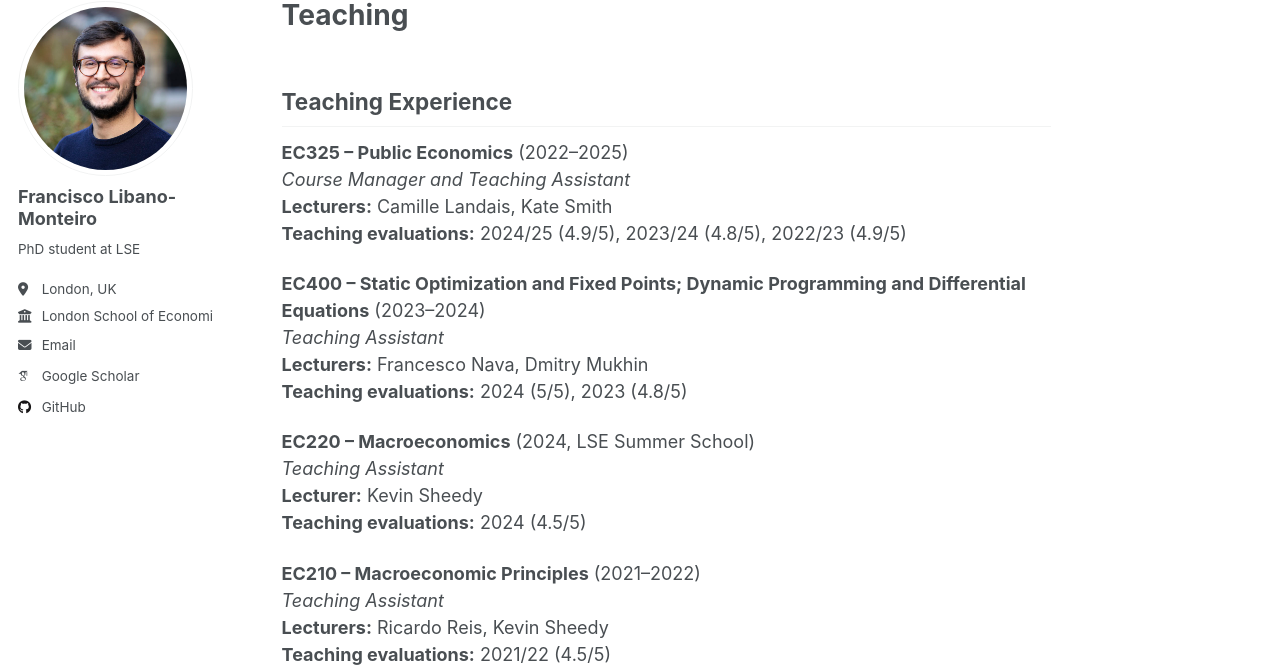
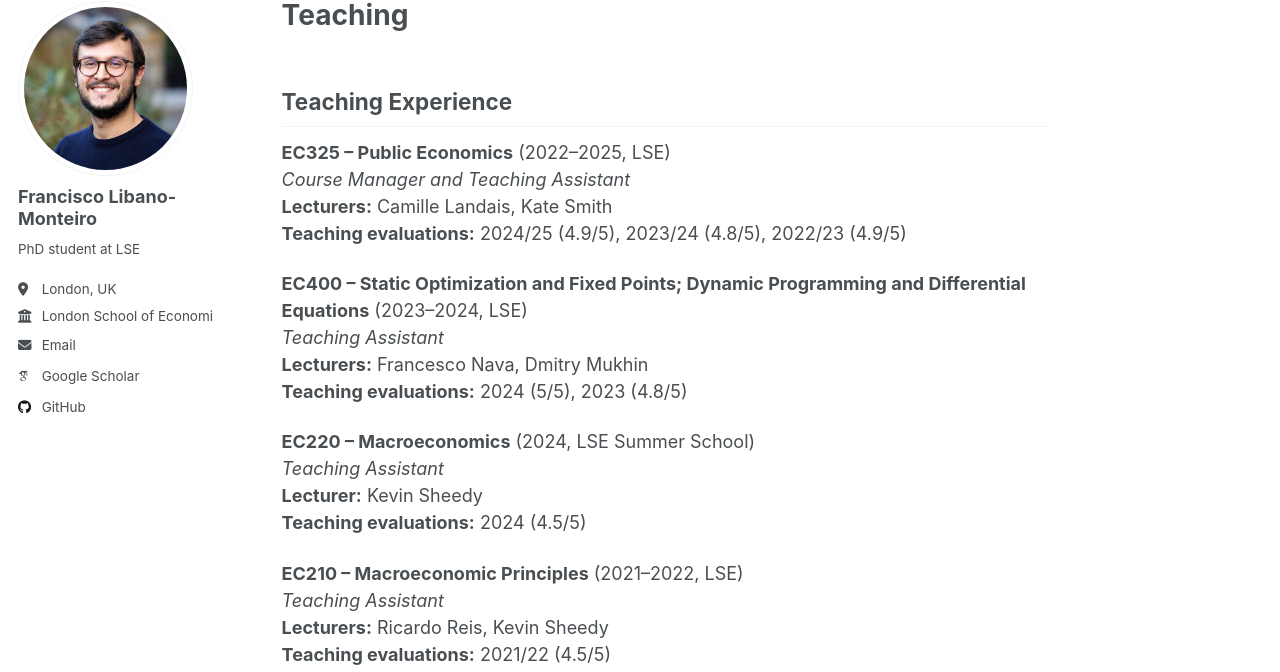
Before and after one commit to mfsdlm98/mfsdlm98.github.io, a Jekyll site: the page built from _pages/teaching.md, in a window 1280 px wide and 1170 px high. Shown: the part 98-770 px from the top of the window. Built offline with Jekyll 4.4.1, drawn with Linux system fonts in a browser that asks for light colours; some web fonts are replaced.

Commit message:
minor adjustments

```diff
--- a/_pages/teaching.md
+++ b/_pages/teaching.md
@@ -7,12 +7,12 @@ author_profile: true
 
 ## Teaching Experience
 
-**EC325 – Public Economics** (2022–2025)
+**EC325 – Public Economics** (2022–2025, LSE)
 _Course Manager and Teaching Assistant_
 **Lecturers:** Camille Landais, Kate Smith
 **Teaching evaluations:** 2024/25 (4.9/5), 2023/24 (4.8/5), 2022/23 (4.9/5)
 
-**EC400 – Static Optimization and Fixed Points; Dynamic Programming and Differential Equations** (2023–2024)
+**EC400 – Static Optimization and Fixed Points; Dynamic Programming and Differential Equations** (2023–2024, LSE)
 _Teaching Assistant_
 **Lecturers:** Francesco Nava, Dmitry Mukhin
 **Teaching evaluations:** 2024 (5/5), 2023 (4.8/5)
@@ -22,7 +22,7 @@ _Teaching Assistant_
 **Lecturer:** Kevin Sheedy
 **Teaching evaluations:** 2024 (4.5/5)
 
-**EC210 – Macroeconomic Principles** (2021–2022)
+**EC210 – Macroeconomic Principles** (2021–2022, LSE)
 _Teaching Assistant_
 **Lecturers:** Ricardo Reis, Kevin Sheedy
 **Teaching evaluations:** 2021/22 (4.5/5)
```
